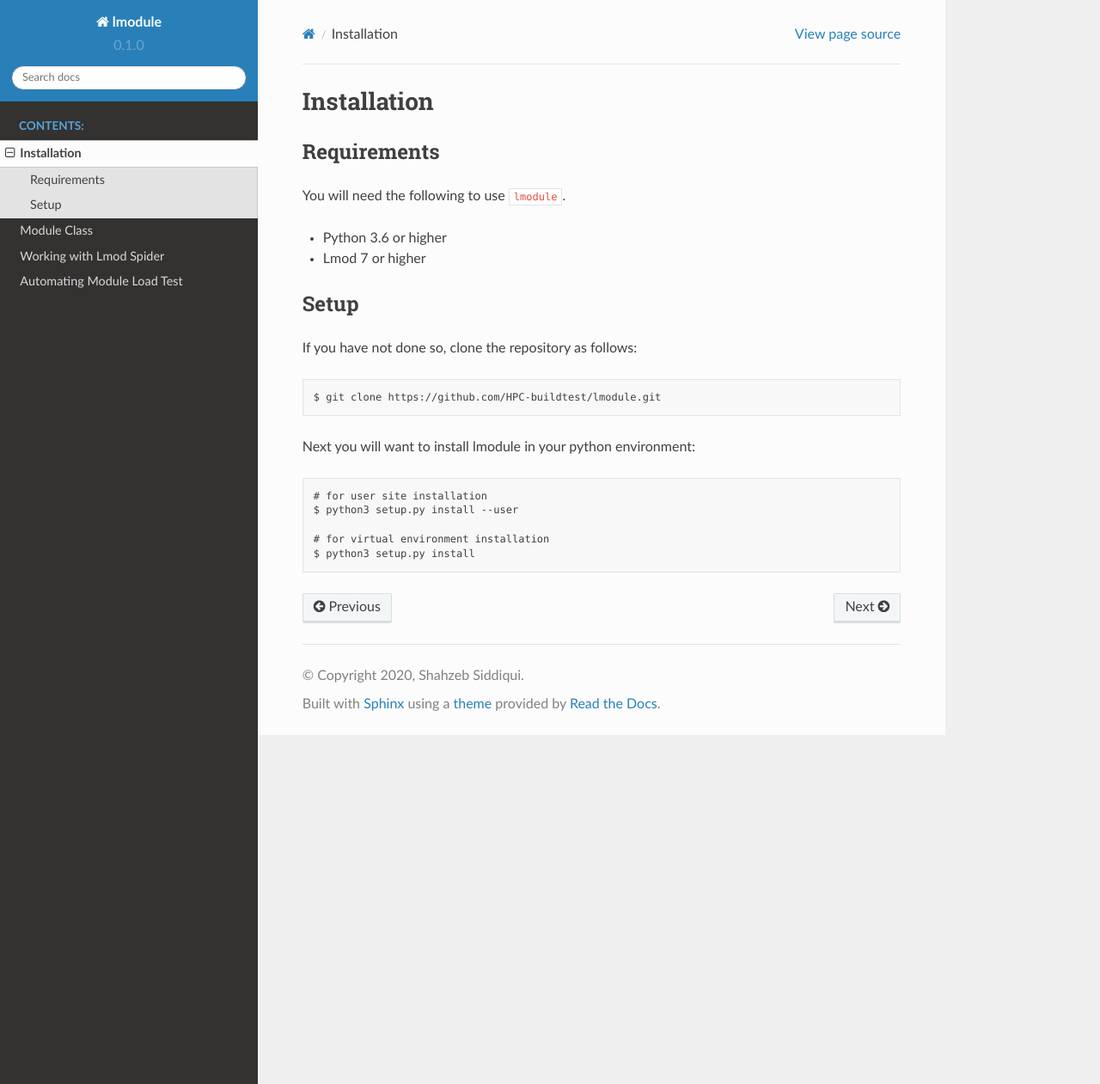
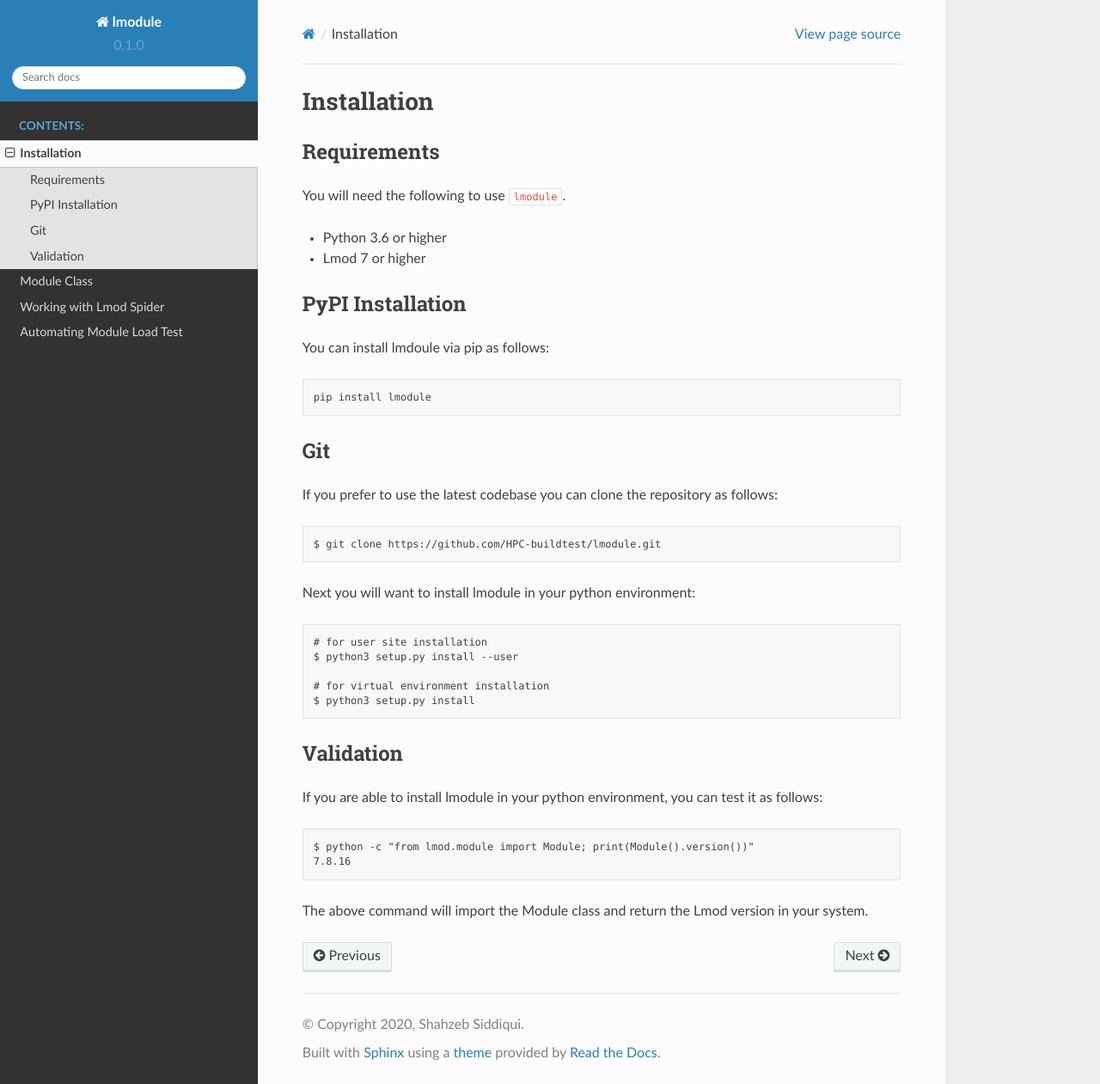
Before and after one commit to buildtesters/lmodule, a Sphinx documentation site: the page built from docs/installation.rst, in a window 1280 px wide and 1261 px high. Shown: the whole window at 86% size. Built offline with Sphinx 7.4.7 and the Read the Docs theme 2.0.0, drawn with Linux system fonts in a browser that asks for light colours.

Commit message:
update installation docs to use pip now that package is uploaded to pypi

```diff
--- a/docs/installation.rst
+++ b/docs/installation.rst
@@ -9,10 +9,18 @@ You will need the following to use ``lmodule``.
 - Python 3.6 or higher
 - Lmod 7 or higher
 
-Setup
+
+PyPI Installation
+--------------------
+
+You can install lmdoule via pip as follows::
+
+    pip install lmodule
+
+Git
 -------
 
-If you have not done so, clone the repository as follows::
+If you prefer to use the latest codebase you can clone the repository as follows::
 
     $ git clone https://github.com/HPC-buildtest/lmodule.git
 
@@ -23,3 +31,15 @@ Next you will want to install lmodule in your python environment::
 
     # for virtual environment installation
     $ python3 setup.py install
+
+
+Validation
+-----------
+
+If you are able to install lmodule in your python environment, you can test it as follows::
+
+
+    $ python -c "from lmod.module import Module; print(Module().version())"
+    7.8.16
+
+The above command will import the Module class and return the Lmod version in your system.
```
